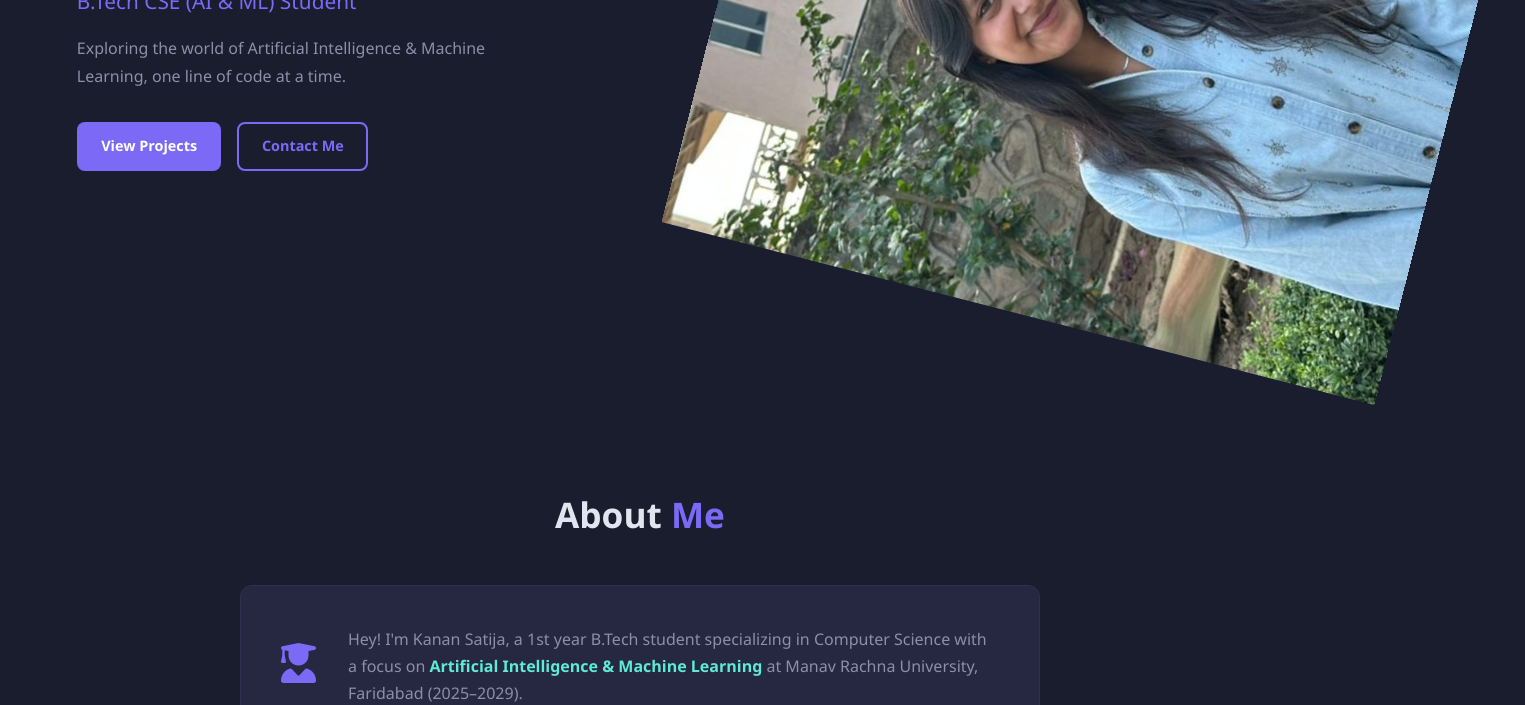
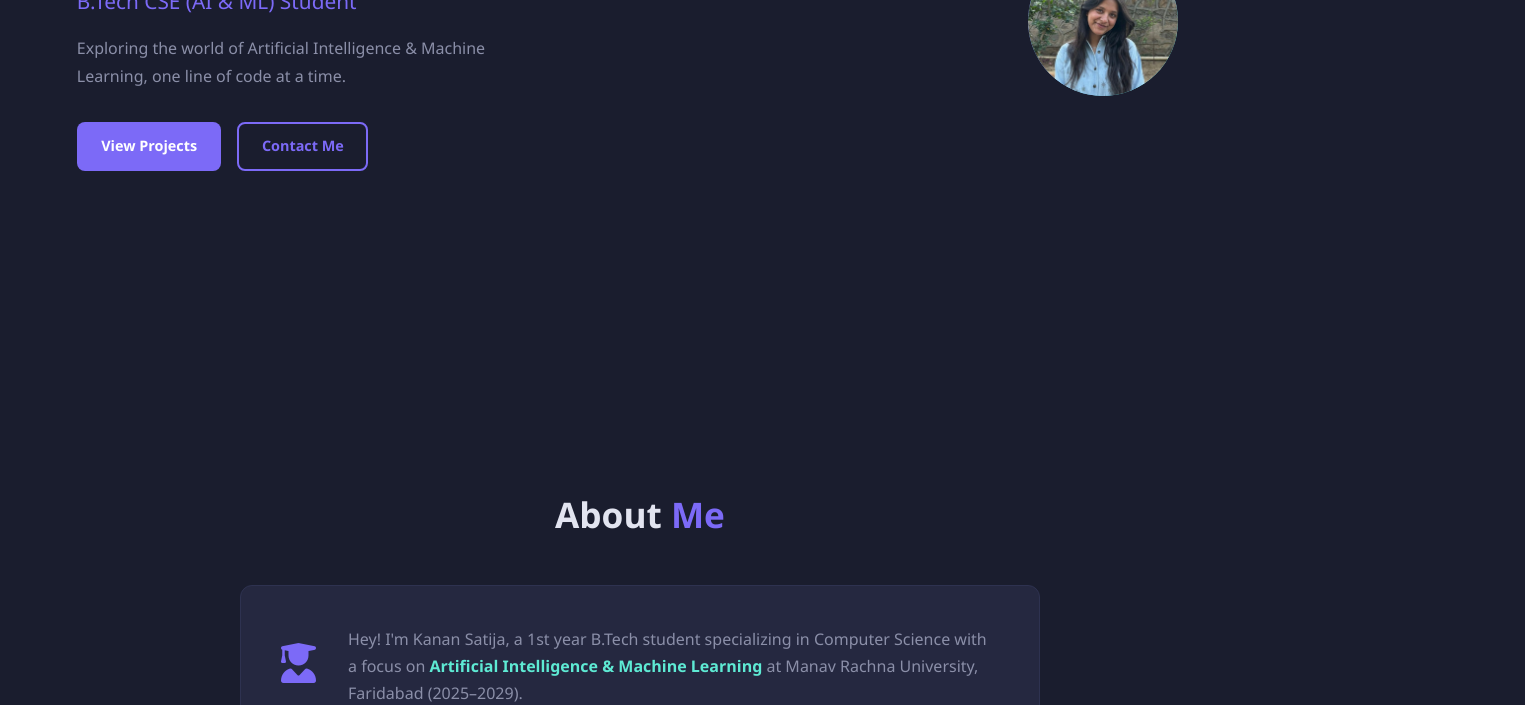
Before and after one commit to kanansatija/portfolio, a plain HTML site: page index.html in a window 1280 px wide. Shown: the part 395-1100 px from the top of the page, 1525 px wide, since content can reach past the window. Drawn offline with Linux system fonts and the light colour scheme.

Commit message:
Update style.css

```diff
--- a/style.css
+++ b/style.css
@@ -163,24 +163,31 @@
 .hero-visual { flex-shrink: 0; }
 
 .avatar-ring {
-  width: 220px;
-  height: 220px;
-  border-radius: 50%;
-  background: conic-gradient(var(--accent), var(--accent2), var(--accent));
-  padding: 4px;
-  animation: spin 8s linear infinite;
+  position: relative;
+  width: 200px; height: 200px;
+  display: flex;
+  align-items: center;
+  justify-content: center;
 }
 
 .avatar-inner {
-  width: 100%;
-  height: 100%;
+  width: 150px; height: 150px;
   border-radius: 50%;
-  background: var(--bg);
+  background: linear-gradient(135deg, var(--accent), var(--accent2));
   display: flex;
   align-items: center;
   justify-content: center;
   font-size: 5rem;
-  color: var(--accent);
+  box-shadow: 0 0 40px var(--glow), 0 0 80px var(--glow2);
+  z-index: 2;
+  animation: float 4s ease-in-out infinite;
+}
+.avatar-photo {
+  width: 100%;
+  height: 100%;
+  object-fit: cover;
+  object-position: center 0%;
+  border-radius: 50%;
 }
 
 @keyframes spin {
```
